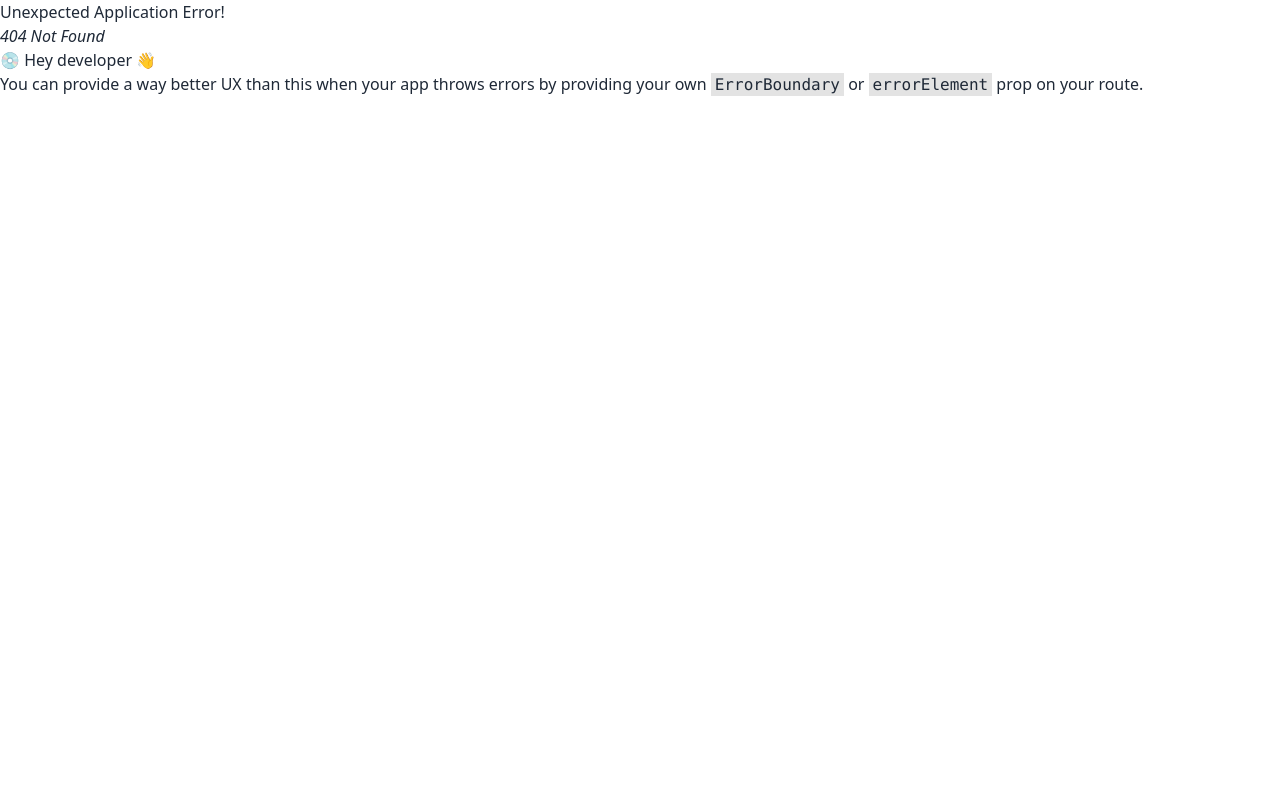
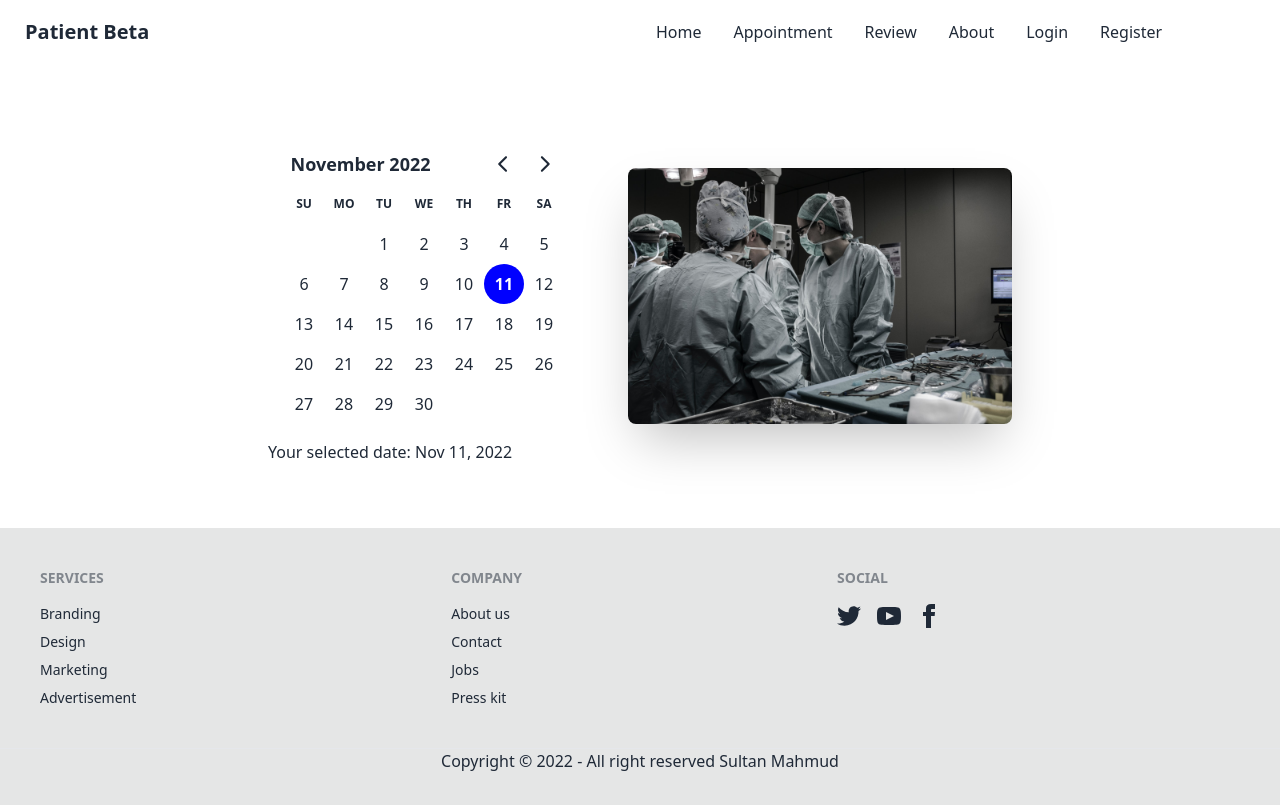
Before and after one commit to mdsultanmahmud/patient-beta, a React (Vite) app: page /appointment in a window 1280 px wide. Before the commit this address had no page. Built offline with nearby package versions, Linux system fonts and the light colour scheme.

Commit message:
added appointment section and design the banner part of appointment page. Install react day picker and use it

```diff
--- a/package.json
+++ b/package.json
@@ -14,7 +14,9 @@
     "@fortawesome/free-solid-svg-icons": "^6.2.0",
     "@fortawesome/react-fontawesome": "^0.2.0",
     "daisyui": "^2.39.1",
+    "date-fns": "^2.29.3",
     "react": "^18.2.0",
+    "react-day-picker": "^8.3.6",
     "react-dom": "^18.2.0",
     "react-router-dom": "^6.4.3"
   },
--- a/src/main.jsx
+++ b/src/main.jsx
@@ -2,6 +2,7 @@
 import ReactDOM from 'react-dom/client'
 import App from './App'
 import './index.css'
+import 'react-day-picker/dist/style.css';
 
 ReactDOM.createRoot(document.getElementById('root')).render(
   <React.StrictMode>
--- /dev/null
+++ b/src/pages/Appointment/AppBanner/AppBanner.jsx
@@ -0,0 +1,24 @@
+import React, { useState } from 'react';
+import appBanner from '../../../assets/appBanner.jpg'
+import { format } from 'date-fns';
+import { DayPicker } from 'react-day-picker';
+const AppBanner = () => {
+    const [selectedDate, setSelectedDate] = useState(new Date())
+    return (
+        <div className="hero my-12">
+            <div className="hero-content flex-col lg:flex-row-reverse">
+                <img src={appBanner} className="max-w-sm rounded-lg shadow-2xl" />
+                <div className='mr-8'>
+                    <DayPicker
+                        mode='single'
+                        selected={selectedDate}
+                        onSelect={setSelectedDate}
+                    />
+                    <p>Your selected date: {format(selectedDate, 'PP')}</p>
+                </div>
+            </div>
+        </div>
+    );
+};
+
+export default AppBanner;
--- /dev/null
+++ b/src/pages/Appointment/Appointment/Appointment.jsx
@@ -0,0 +1,14 @@
+import React from 'react';
+import AppBanner from '../AppBanner/AppBanner';
+
+const Appointment = () => {
+    return (
+        <div>
+            <section>
+                <AppBanner></AppBanner>
+            </section>
+        </div>
+    );
+};
+
+export default Appointment;
--- a/src/pages/sharedPage/Footer/Footer.jsx
+++ b/src/pages/sharedPage/Footer/Footer.jsx
@@ -1,10 +1,40 @@
 import React from 'react';
+import { Link } from 'react-router-dom';
 
 const Footer = () => {
     return (
-        <div>
-            <h3>this is our footer section</h3>
-        </div>
+        <>
+            <footer className="footer p-10 bg-base-300 text-base-content">
+                <div>
+                    <span className="footer-title">Services</span>
+                    <a className="link link-hover">Branding</a>
+                    <a className="link link-hover">Design</a>
+                    <a className="link link-hover">Marketing</a>
+                    <a className="link link-hover">Advertisement</a>
+                </div>
+                <div>
+                    <span className="footer-title">Company</span>
+                    <Link className="link link-hover">About us</Link>
+                    <Link className="link link-hover">Contact</Link>
+                    <Link className="link link-hover">Jobs</Link>
+                    <Link className="link link-hover">Press kit</Link>
+                </div>
+                <div>
+                    <span className="footer-title">Social</span>
+                    <div className="grid grid-flow-col gap-4">
+                        <a><svg xmlns="http://www.w3.org/2000/svg" width="24" height="24" viewBox="0 0 24 24" className="fill-current"><path d="M24 4.557c-.883.392-1.832.656-2.828.775 1.017-.609 1.798-1.574 2.165-2.724-.951.564-2.005.974-3.127 1.195-.897-.957-2.178-1.555-3.594-1.555-3.179 0-5.515 2.966-4.797 6.045-4.091-.205-7.719-2.165-10.148-5.144-1.29 2.213-.669 5.108 1.523 6.574-.806-.026-1.566-.247-2.229-.616-.054 2.281 1.581 4.415 3.949 4.89-.693.188-1.452.232-2.224.084.626 1.956 2.444 3.379 4.6 3.419-2.07 1.623-4.678 2.348-7.29 2.04 2.179 1.397 4.768 2.212 7.548 2.212 9.142 0 14.307-7.721 13.995-14.646.962-.695 1.797-1.562 2.457-2.549z"></path></svg></a>
+                        <a><svg xmlns="http://www.w3.org/2000/svg" width="24" height="24" viewBox="0 0 24 24" className="fill-current"><path d="M19.615 3.184c-3.604-.246-11.631-.245-15.23 0-3.897.266-4.356 2.62-4.385 8.816.029 6.185.484 8.549 4.385 8.816 3.6.245 11.626.246 15.23 0 3.897-.266 4.356-2.62 4.385-8.816-.029-6.185-.484-8.549-4.385-8.816zm-10.615 12.816v-8l8 3.993-8 4.007z"></path></svg></a>
+                        <a><svg xmlns="http://www.w3.org/2000/svg" width="24" height="24" viewBox="0 0 24 24" className="fill-current"><path d="M9 8h-3v4h3v12h5v-12h3.642l.358-4h-4v-1.667c0-.955.192-1.333 1.115-1.333h2.885v-5h-3.808c-3.596 0-5.192 1.583-5.192 4.615v3.385z"></path></svg></a>
+                    </div>
+                </div>
+
+            </footer>
+            <hr />
+            <div className='bg-base-300 text-base-content pb-8 text-center'>
+                <p>Copyright © 2022 - All right reserved Sultan Mahmud</p>
+            </div>
+        </>
+
     );
 };
 
--- a/src/routes/Routes.jsx
+++ b/src/routes/Routes.jsx
@@ -1,5 +1,6 @@
 import { createBrowserRouter } from "react-router-dom";
 import MainLayout from "../layout/MainLayout";
+import Appointment from "../pages/Appointment/Appointment/Appointment";
 import Home from "../pages/home/Home/Home";
 import Login from "../pages/Login/Login";
 import Register from "../pages/Register/Register";
@@ -20,6 +21,10 @@
             {
                 path:'/register',
                 element:<Register></Register>
+            },
+            {
+                path:'/appointment',
+                element: <Appointment></Appointment>
             }
         ]
     }
```
Also changed, not shown: src/assets/appBanner.jpg (added), 1 other file (tests, documents, lock files or other folders).
